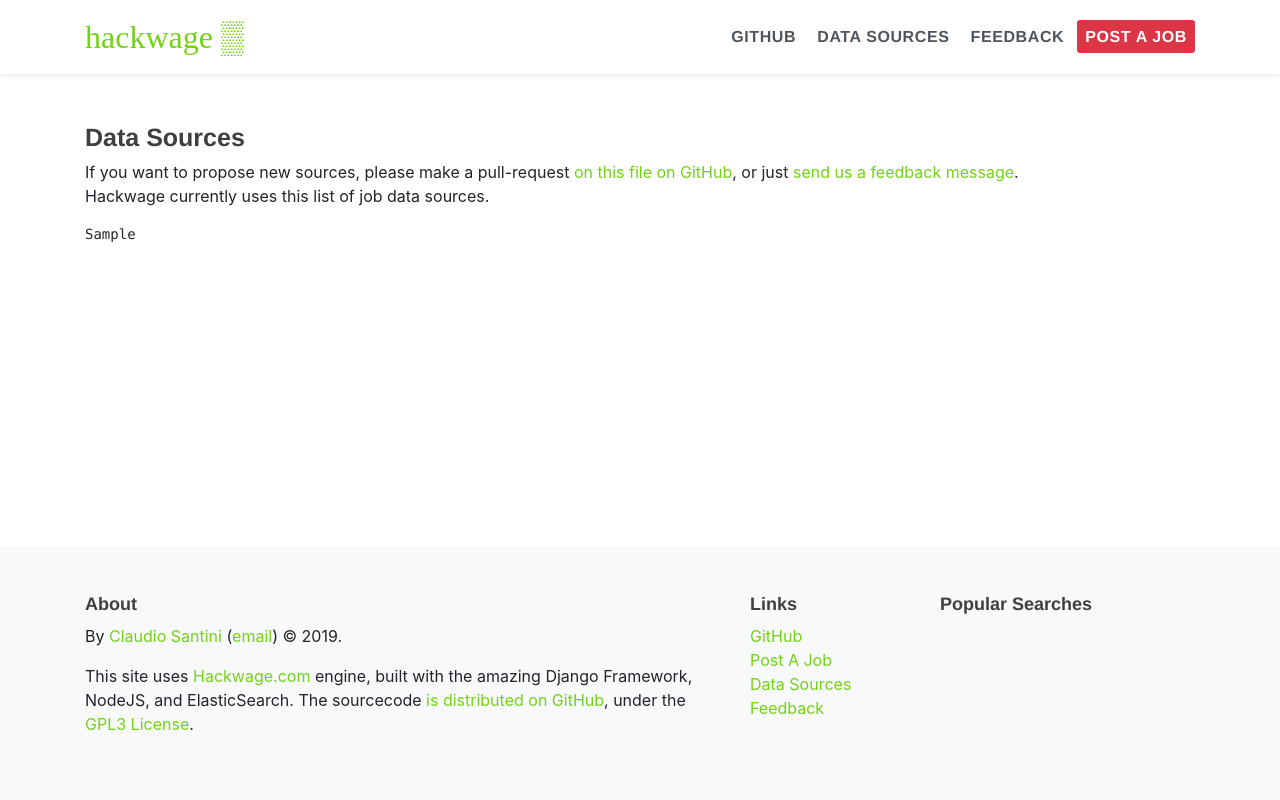
After one commit to santinic/hackwage, a Django app: template rss/templates/rss/data_sources.html in a window 1280 px wide. The commit adds this page. Run offline with Django 3.2, Linux system fonts and the light colour scheme; the template is opened without the code that fills it: most values are stand-ins (such as "Sample title", 1, 10 or a date in 2020); some libraries are stand-ins or nearby versions; some web fonts are replaced.

```diff
--- a/rss/templates/rss/base.html
+++ b/rss/templates/rss/base.html
@@ -66,6 +66,9 @@
                         <a href="/post-a-job/">Post A Job</a>
                     </li>
                     <li>
+                        <a href="/data-sources/">Data Sources</a>
+                    </li>
+                    <li>
                         <a href="/feedback/">Feedback</a>
                     </li>
                 </ul>
--- /dev/null
+++ b/rss/templates/rss/data_sources.html
@@ -0,0 +1,23 @@
+{% extends "rss/base.html" %}
+
+{% block content %}
+
+    <main role="main" class="container py-5">
+        <div class="row">
+            <div class="col-12">
+
+                <h3>Data Sources</h3>
+                <p>
+                    If you want to propose new sources, please make a pull-request
+                    <a href="https://github.com/santinic/hackwage/blob/master/node/sources.json">on this file on
+                        GitHub</a>,
+                    or just <a href="/feedback">send us a feedback message</a>.<br/>
+                    Hackwage currently uses this list of job data sources.<br/>
+                </p>
+                <pre>{{ sources_json }}</pre>
+            </div>
+
+        </div>
+    </main>
+
+{% endblock %}
--- a/rss/templates/rss/nav.html
+++ b/rss/templates/rss/nav.html
@@ -1,7 +1,8 @@
-<nav class="my-2 my-md-0 mr-md-3">
+<nav class="">
     <a class="p-2" href="https://github.com/santinic/hackwage/">GitHub</a>
+    <a class="p-2" href="/data-sources/">Data sources</a>
     <a class="p-2" href="/feedback/">Feedback</a>
-    <a class="p-2 btn-sm  btn-danger" style="font-weight: bold; font-size: 1rem; white-space: nowrap"
+    <a class="p-2 btn-sm  btn-danger" style="font-weight: bold; font-size: 1rem; white-space: nowrap;"
        href="/post-a-job/">
         Post a Job
     </a>
--- a/rss/templates/rss/search.html
+++ b/rss/templates/rss/search.html
@@ -32,7 +32,7 @@
                                 <span class="search-result mb-1">{{ hit.title }}</span>
                                 <small>
                                     {{ hit.pubDate|date }}
-                                    {#                                    ({{ hit.meta.score }})#}
+{#                                     ({{ hit.meta.score }}) #}
                                 </small>
                             </div>
                             <p class="mb-1"> {{ hit.body|truncatechars:400 }}</p>
--- a/rss/urls.py
+++ b/rss/urls.py
@@ -1,3 +1,5 @@
+from django.contrib.flatpages import sitemaps
+from django.contrib.sitemaps.views import sitemap
 from django.urls import path
 
 from . import views
@@ -9,5 +11,6 @@ urlpatterns = [
     path('search/', views.search),
     path('popular/<name>/', views.popular),
     path('feedback/', views.feedback_create),
-    path('feedback/thanks', views.feedback_thanks)
+    path('feedback/thanks', views.feedback_thanks),
+    path('data-sources/', views.data_sources)
 ]
```
Also changed, not shown: rss/templates/rss/pagination.html (+8 -4 lines), rss/views.py (+18 -3 lines).
